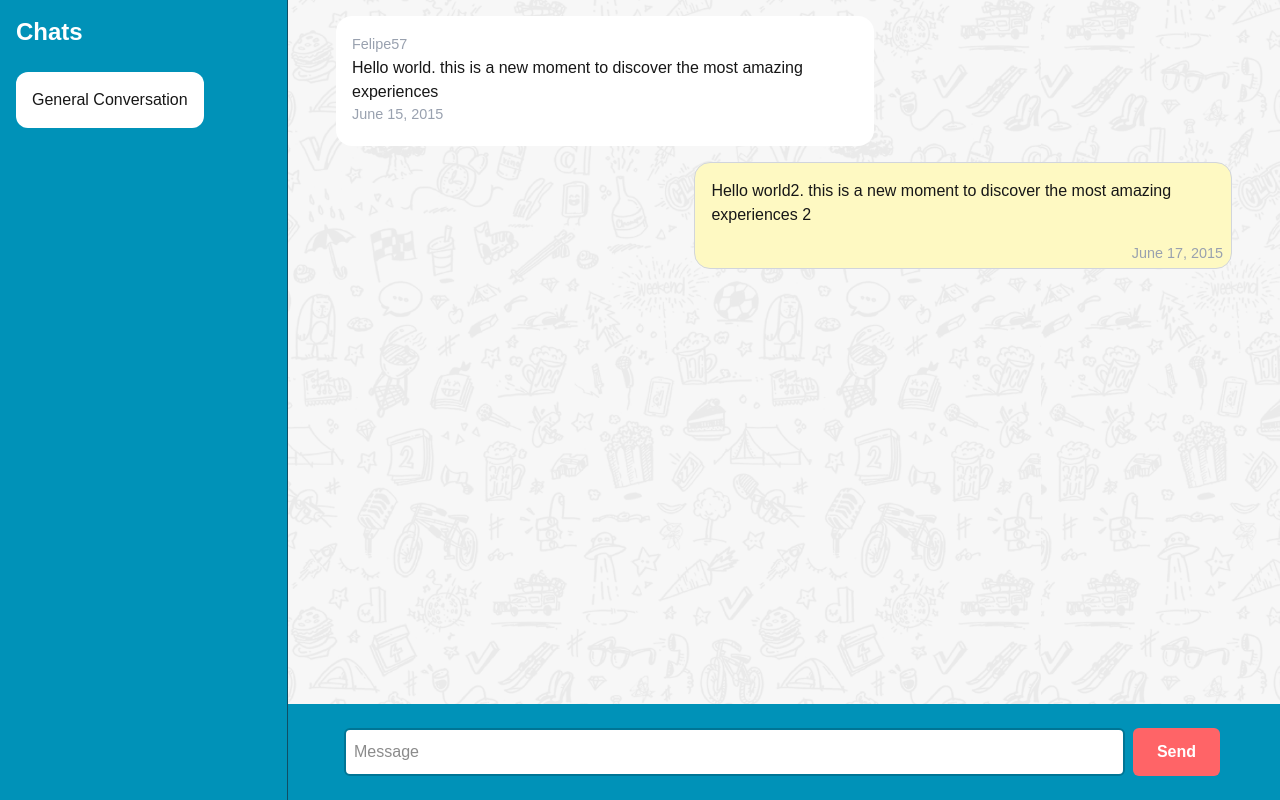
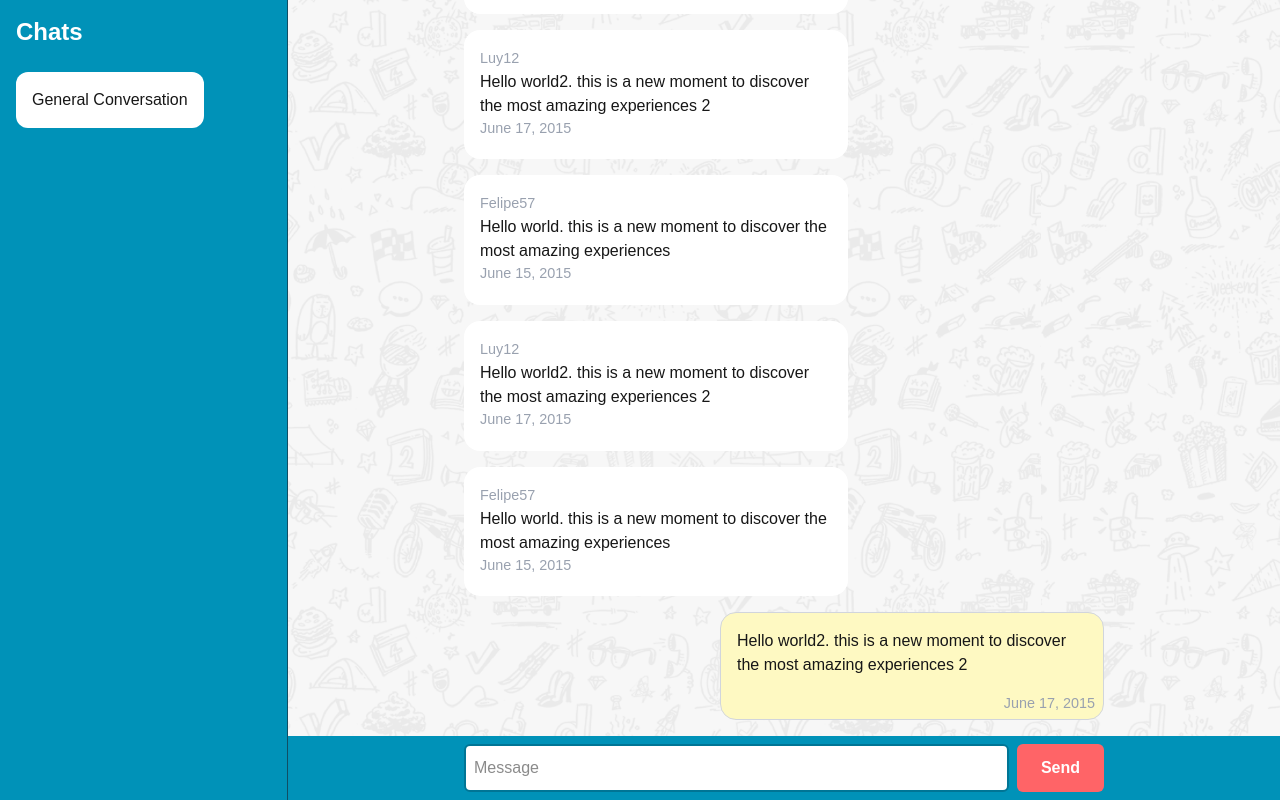
Before and after one commit to mayafelipe/FE-Chat, a Next.js app: page / in a window 1280 px wide. Built offline with nearby package versions, Linux system fonts and the light colour scheme.

Commit message:
refactor: message components
- Fix styles
- Add effect  to scroll to the latest message

```diff
--- a/app/features/message/components/message-input.tsx
+++ b/app/features/message/components/message-input.tsx
@@ -5,16 +5,16 @@ import React, { useState } from "react";
 const MessageInput = () => {
   const [message, setMessage] = useState<string>("");
   return (
-    <div className="bg-cyan-600 p-4">
-      <div className="mx-auto flex max-w-4xl">
+    <div className="bg-cyan-600 p-2">
+      <div className="mx-auto flex max-w-160 gap-2">
         <input
-          className="flex-1 rounded-md border-2 border-cyan-700 bg-white p-2 my-2 ml-2 mr-1 outline-none"
+          className="flex-1 rounded-md border-2 border-cyan-700 bg-white p-2 outline-none"
           value={message}
           onChange={(e) => setMessage(e.target.value)}
           placeholder="Message"
         />
         <button
-        className="rounded-md bg-red-400 px-6 py-3 font-semibold text-white my-2 ml-1 mr-3"
+        className="rounded-md bg-red-400 px-6 py-3 font-semibold text-white "
         >Send</button>
       </div>
     </div>
--- a/app/features/message/components/message-list.tsx
+++ b/app/features/message/components/message-list.tsx
@@ -1,12 +1,19 @@
 "use client";
-import React, { FC, JSX } from "react";
+import React, { FC, JSX, useEffect, useRef } from "react";
 import { MessageListProps } from "../interface/message-list.interface";
 
 const MessageList: FC<MessageListProps> = ({ messages }): JSX.Element => {
+  const bottomRef = useRef<HTMLDivElement | null>(null);
+
+  useEffect(() => {
+    bottomRef.current?.scrollIntoView({
+      behavior: "smooth",
+    });
+  }, [messages]);
 
   return (
-    <div className="flex-1 overflow-y-auto p-4">
-      <div className="mx-auto flex max-w-4xl flex-col gap-4">
+    <div className="flex-1 overflow-y-auto">
+      <div className="mx-auto flex max-w-160 flex-col gap-4 px-6 lg:px-0 pt-4">
         {messages?.map((message) => (
           <div
             key={message.id}
@@ -40,6 +47,7 @@ const MessageList: FC<MessageListProps> = ({ messages }): JSX.Element => {
             </time>
           </div>
         ))}
+        <div ref={bottomRef} />
       </div>
     </div>
   );
--- a/app/features/message/mock/messages.mock.ts
+++ b/app/features/message/mock/messages.mock.ts
@@ -11,6 +11,54 @@ import { Message } from "../interface/message-list.interface";
     },
     {
       id: "2",
+      role: "user",
+      user: "Luy12",
+      content:
+        "Hello world2. this is a new moment to discover the most amazing experiences 2",
+      date: "June 17, 2015",
+    },
+        {
+      id: "3",
+      role: "user",
+      user: "Felipe57",
+      content:
+        "Hello world. this is a new moment to discover the most amazing experiences",
+      date: "June 15, 2015",
+    },
+    {
+      id: "4",
+      role: "user",
+      user: "Luy12",
+      content:
+        "Hello world2. this is a new moment to discover the most amazing experiences 2",
+      date: "June 17, 2015",
+    },
+        {
+      id: "5",
+      role: "user",
+      user: "Felipe57",
+      content:
+        "Hello world. this is a new moment to discover the most amazing experiences",
+      date: "June 15, 2015",
+    },
+    {
+      id: "6",
+      role: "user",
+      user: "Luy12",
+      content:
+        "Hello world2. this is a new moment to discover the most amazing experiences 2",
+      date: "June 17, 2015",
+    },
+        {
+      id: "7",
+      role: "user",
+      user: "Felipe57",
+      content:
+        "Hello world. this is a new moment to discover the most amazing experiences",
+      date: "June 15, 2015",
+    },
+    {
+      id: "8",
       role: "user1",
       user: "Luy12",
       content:
```
